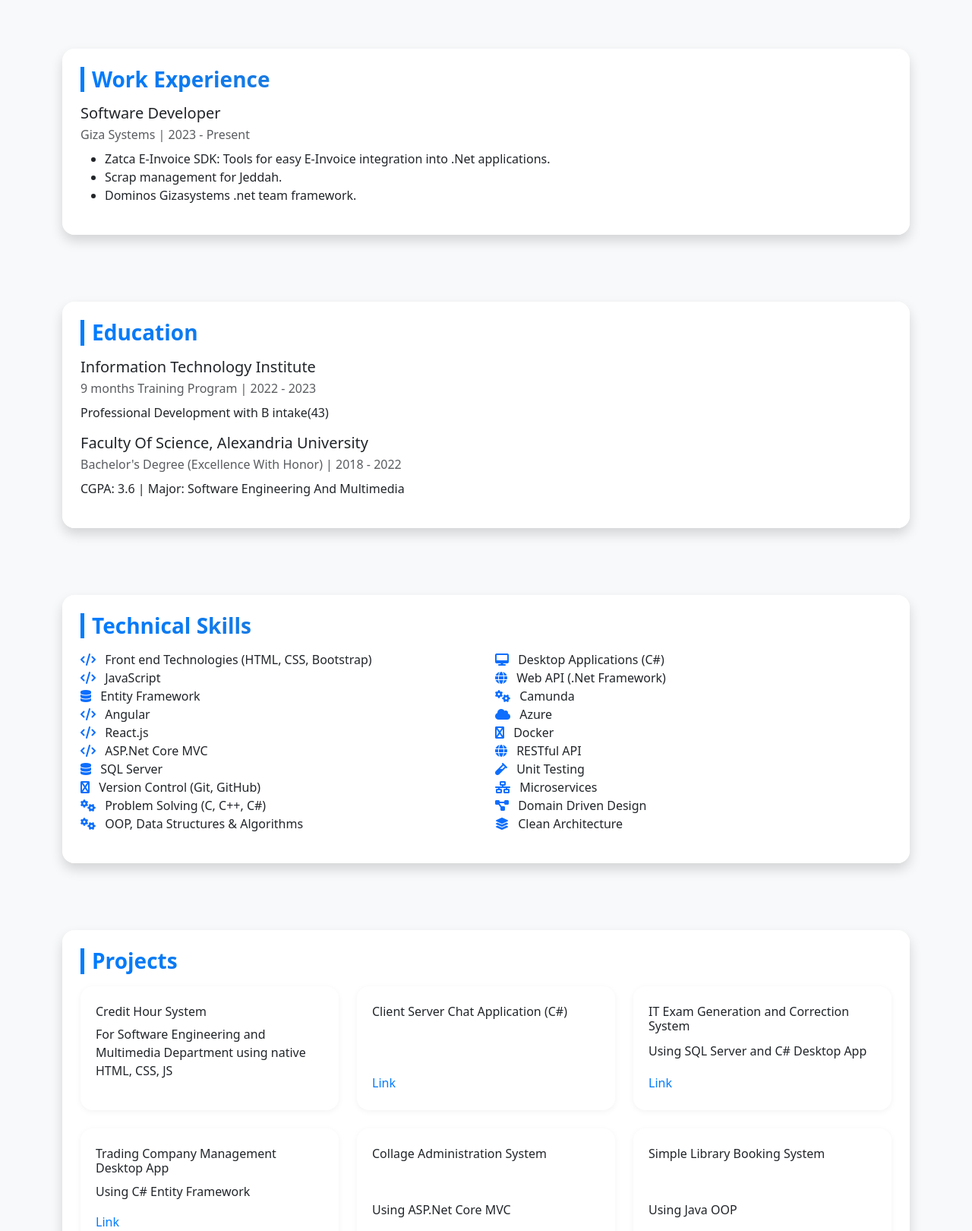
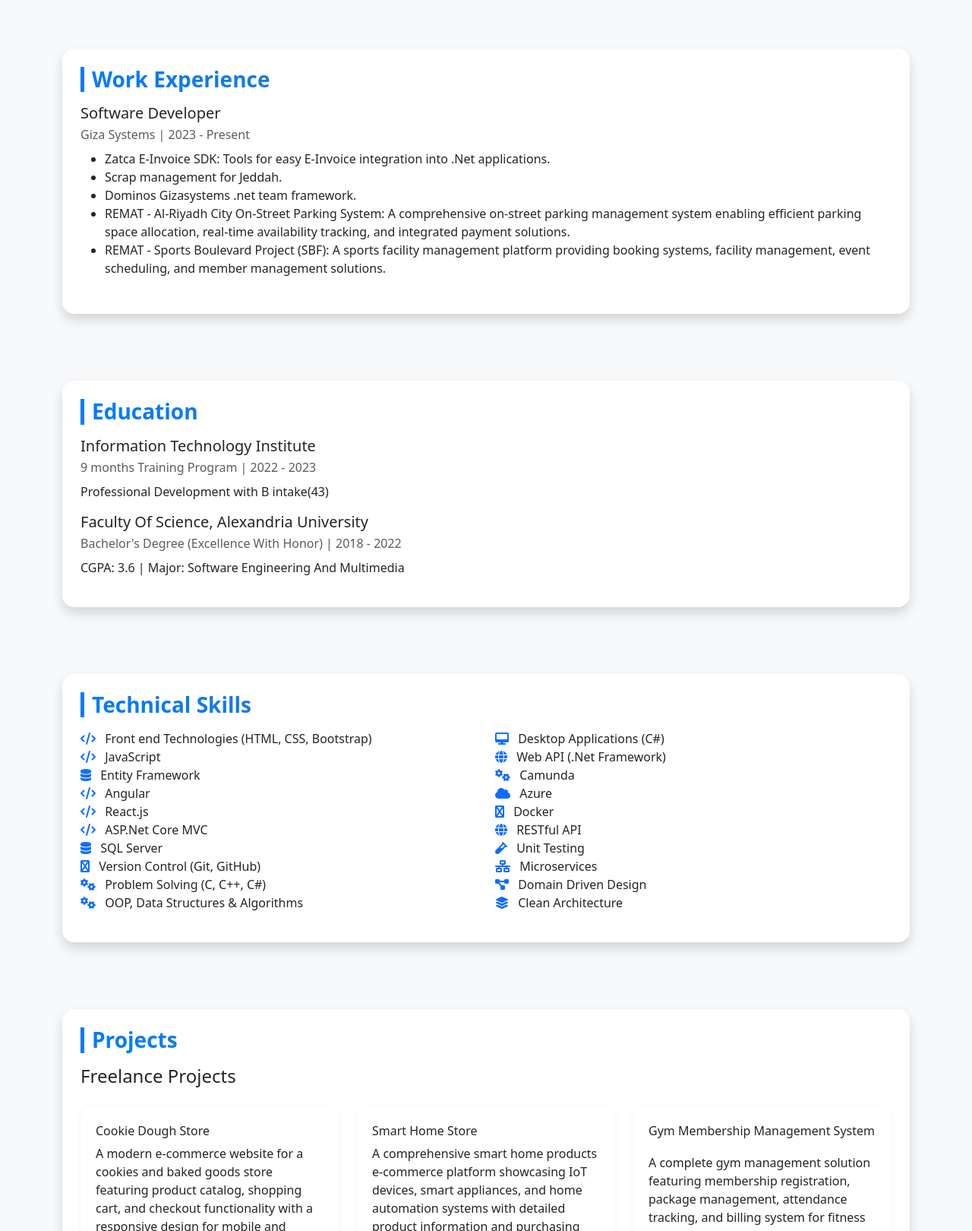
Before and after one commit to mhmdalaa-sim/MyHomePage, a plain HTML site: page index.html in a window 1280 px wide. Shown: the part 1180-2800 px from the top of the page at 76% size. Drawn offline with nearby package versions, Linux system fonts and the light colour scheme; files whose address does not match are found by name.

Commit message:
add changes

```diff
--- a/index.html
+++ b/index.html
@@ -46,8 +46,7 @@
     <div class="section-content">
       <div class="row align-items-center justify-content-center">
         <div class="col-lg-4 mb-4 mb-lg-0">
-          <img src="C:\Users\Ashura\Desktop\My page\e91689d0-9d10-4cf6-9ec1-680c0f1fe2ab.jpg" alt="Mohamed Alaa" class="avatar mb-3 shadow" style="width: 220px; height: 220px; border-radius: 50%; object-fit: cover; border: 6px solid #fff;">
-        </div>
+          <img src="e91689d0-9d10-4cf6-9ec1-680c0f1fe2ab.jpg" alt="Mohamed Alaa" class="avatar mb-3 shadow" style="width: 220px; height: 220px; border-radius: 50%; object-fit: cover; border: 6px solid #fff;">        </div>
         <div class="col-lg-6 text-lg-start text-center">
           <h1 class="display-3 fw-bold mb-2">Mohamed Alaa</h1>
           <h2 class="h3 mb-4 text-light">Fullstack Software Engineer</h2>
@@ -97,13 +96,15 @@
     <div class="section-content">
       <div class="bg-white rounded-4 shadow p-4 mb-5 scroll-reveal">
         <h3 class="section-title mb-3">Work Experience</h3>
-        <div class="mb-3">
+        <div class="mb-4">
           <h5 class="mb-1">Software Developer</h5>
           <div class="text-muted mb-2">Giza Systems | 2023 - Present</div>
           <ul>
             <li>Zatca E-Invoice SDK: Tools for easy E-Invoice integration into .Net applications.</li>
             <li>Scrap management for Jeddah.</li>
             <li>Dominos Gizasystems .net team framework.</li>
+            <li>REMAT - Al-Riyadh City On-Street Parking System: A comprehensive on-street parking management system enabling efficient parking space allocation, real-time availability tracking, and integrated payment solutions.</li>
+            <li>REMAT - Sports Boulevard Project (SBF): A sports facility management platform providing booking systems, facility management, event scheduling, and member management solutions.</li>
           </ul>
         </div>
       </div>
@@ -173,6 +174,29 @@
     <div class="section-content">
       <div class="bg-white rounded-4 shadow p-4 mb-5 scroll-reveal">
         <h3 class="section-title mb-3">Projects</h3>
+
+        <!-- Freelance Projects -->
+        <h4 class="mb-4">Freelance Projects</h4>
+        <div class="projects-grid mb-5">
+          <div class="project-card">
+            <h6>Cookie Dough Store</h6>
+            <p>A modern e-commerce website for a cookies and baked goods store featuring product catalog, shopping cart, and checkout functionality with a responsive design for mobile and desktop users.</p>
+            <a href="https://cookie-dou.netlify.app/" target="_blank" class="project-link">Visit Website</a>
+          </div>
+          <div class="project-card">
+            <h6>Smart Home Store</h6>
+            <p>A comprehensive smart home products e-commerce platform showcasing IoT devices, smart appliances, and home automation systems with detailed product information and purchasing capabilities.</p>
+            <a href="https://smartvg.netlify.app/" target="_blank" class="project-link">Visit Website</a>
+          </div>
+          <div class="project-card">
+            <h6>Gym Membership Management System</h6>
+            <p>A complete gym management solution featuring membership registration, package management, attendance tracking, and billing system for fitness centers and personal trainers.</p>
+            <a href="https://troops99.netlify.app/login" target="_blank" class="project-link">Visit Website</a>
+          </div>
+        </div>
+
+        <!-- Self Learn Projects -->
+        <h4 class="mb-4">Self Learn Projects</h4>
         <div class="projects-grid">
           <div class="project-card">
             <h6>Credit Hour System</h6>
```
